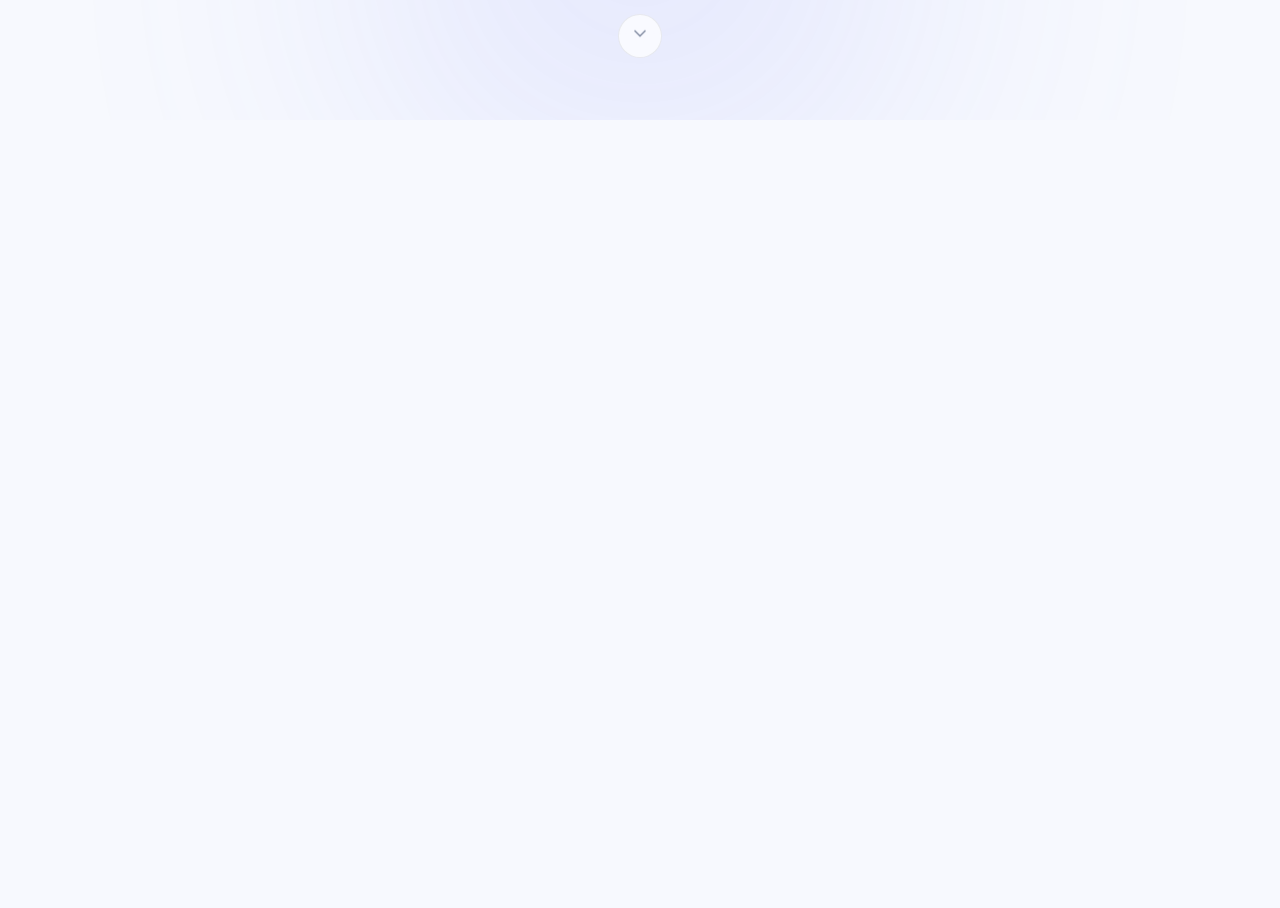
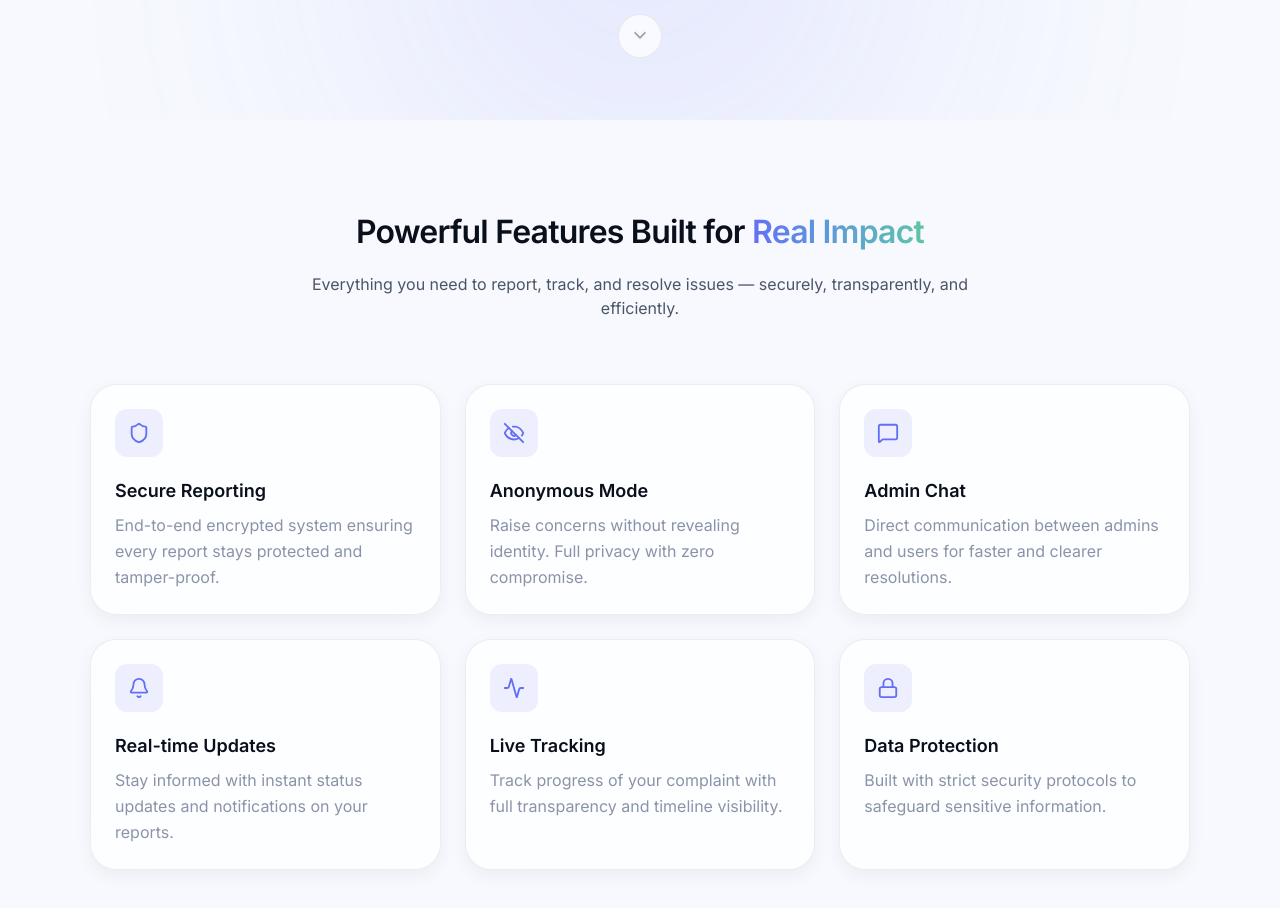
Before and after one commit to krishnasahu22032003/SpeakUp, a React (Vite) app in the folder frontend/: page / in a window 1280 px wide. Shown: the part 680-1588 px from the top of the page. Before the commit the page ends 800 px from the top, so only its background shows below. Built offline with nearby package versions, Linux system fonts and the light colour scheme; a web font is replaced by a local one.

Commit message:
features section added

```diff
--- /dev/null
+++ b/frontend/src/components/landing/Features.tsx
@@ -0,0 +1,101 @@
+import {
+  Shield,
+  MessageSquare,
+  EyeOff,
+  Bell,
+  Activity,
+  Lock
+} from "lucide-react";
+
+const features = [
+  {
+    icon: Shield,
+    title: "Secure Reporting",
+    desc: "End-to-end encrypted system ensuring every report stays protected and tamper-proof."
+  },
+  {
+    icon: EyeOff,
+    title: "Anonymous Mode",
+    desc: "Raise concerns without revealing identity. Full privacy with zero compromise."
+  },
+  {
+    icon: MessageSquare,
+    title: "Admin Chat",
+    desc: "Direct communication between admins and users for faster and clearer resolutions."
+  },
+  {
+    icon: Bell,
+    title: "Real-time Updates",
+    desc: "Stay informed with instant status updates and notifications on your reports."
+  },
+  {
+    icon: Activity,
+    title: "Live Tracking",
+    desc: "Track progress of your complaint with full transparency and timeline visibility."
+  },
+  {
+    icon: Lock,
+    title: "Data Protection",
+    desc: "Built with strict security protocols to safeguard sensitive information."
+  }
+];
+
+const Features = () => {
+  return (
+    <section
+      id="features"
+      className="relative py-22 px-6 overflow-hidden"
+    >
+
+      <div className="absolute inset-0 -z-10 bg-[var(--gradient-mesh)] blur-[120px] opacity-70" />
+
+      <div className="max-w-[1100px] mx-auto text-center mb-16">
+
+        <h2 className="text-[28px] sm:text-[34px] lg:text-[42px] font-semibold text-[var(--text-primary)] tracking-tight">
+          Powerful Features Built for{" "}
+          <span className="bg-gradient-to-r from-[var(--accent-core)] to-[var(--accent-aurora)] bg-clip-text text-transparent">
+            Real Impact
+          </span>
+        </h2>
+
+        <p className="mt-4 text-[16px] sm:text-[18px] text-[var(--text-secondary)] max-w-2xl mx-auto">
+          Everything you need to report, track, and resolve issues — securely, transparently, and efficiently.
+        </p>
+      </div>
+
+      <div className="max-w-[1100px] mx-auto grid sm:grid-cols-2 lg:grid-cols-3 gap-6">
+
+        {features.map((feature, i) => {
+          const Icon = feature.icon;
+
+          return (
+            <div
+              key={i}
+              className="group relative p-6 rounded-[var(--radius-lg)] border border-[var(--border-subtle)] bg-[var(--bg-glass)] backdrop-blur-xl shadow-[var(--shadow-soft)] transition-all duration-500 hover:-translate-y-2 hover:shadow-[var(--shadow-strong)]"
+            >
+
+              <div className="absolute inset-0 rounded-[var(--radius-lg)] opacity-0 group-hover:opacity-100 transition bg-[radial-gradient(circle_at_top,rgba(99,110,246,0.15),transparent_70%)]" />
+
+              <div className="w-12 h-12 flex items-center justify-center rounded-xl bg-[var(--accent-core)]/10 text-[var(--accent-core)] mb-5 transition group-hover:scale-110 group-hover:bg-[var(--accent-core)]/20">
+                <Icon size={22} />
+              </div>
+
+              <h3 className="text-[18px] font-semibold text-[var(--text-primary)] mb-2">
+                {feature.title}
+              </h3>
+
+              <p className="text-[14px] text-[var(--text-muted)] leading-relaxed">
+                {feature.desc}
+              </p>
+
+              <div className="absolute inset-0 rounded-[var(--radius-lg)] border border-transparent group-hover:border-[var(--accent-core)]/20 transition" />
+            </div>
+          );
+        })}
+
+      </div>
+    </section>
+  );
+};
+
+export default Features;
--- a/frontend/src/index.css
+++ b/frontend/src/index.css
@@ -195,7 +195,7 @@ h1, h2, h3 {
 }
 
 h1 { font-size: 38px; font-weight: 700; }
-h2 { font-size: 24px; font-weight: 600; }
+h2 { font-size: 32px; font-weight: 600; }
 h3 { font-size: 18px; font-weight: 600; }
 
 p { font-size: 16px; font-weight: 400; }
--- a/frontend/src/pages/LandingPage.tsx
+++ b/frontend/src/pages/LandingPage.tsx
@@ -1,3 +1,4 @@
+import Features from "../components/landing/Features"
 import Header from "../components/landing/Header"
 import Hero from "../components/landing/Hero"
 
@@ -6,6 +7,7 @@ const LandingPage = () => {
     <div className="min-h-screen bg-(--bg-main)">
       <Header />
       <Hero />
+      <Features/>
     </div>
   )
 }
```
